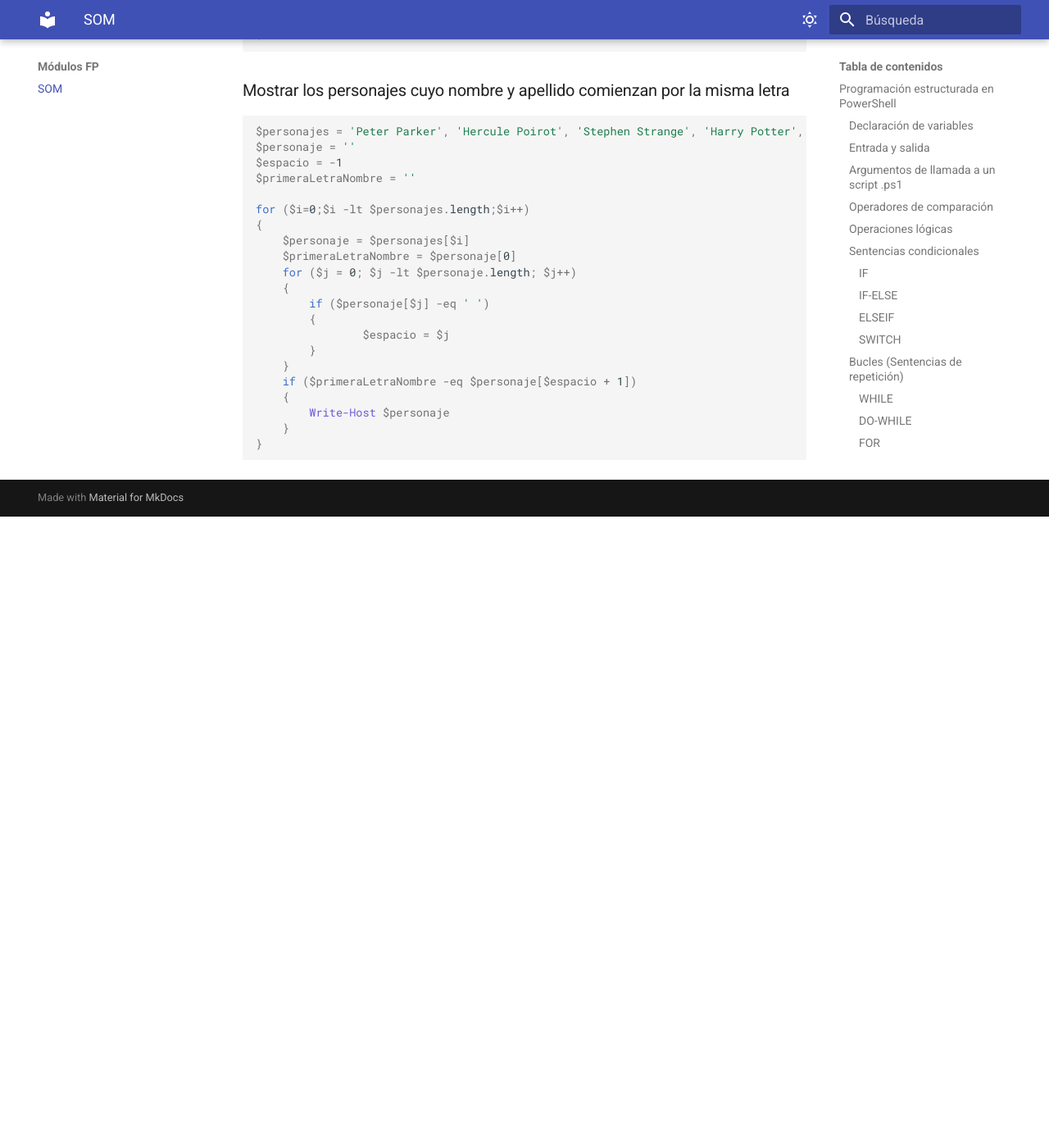
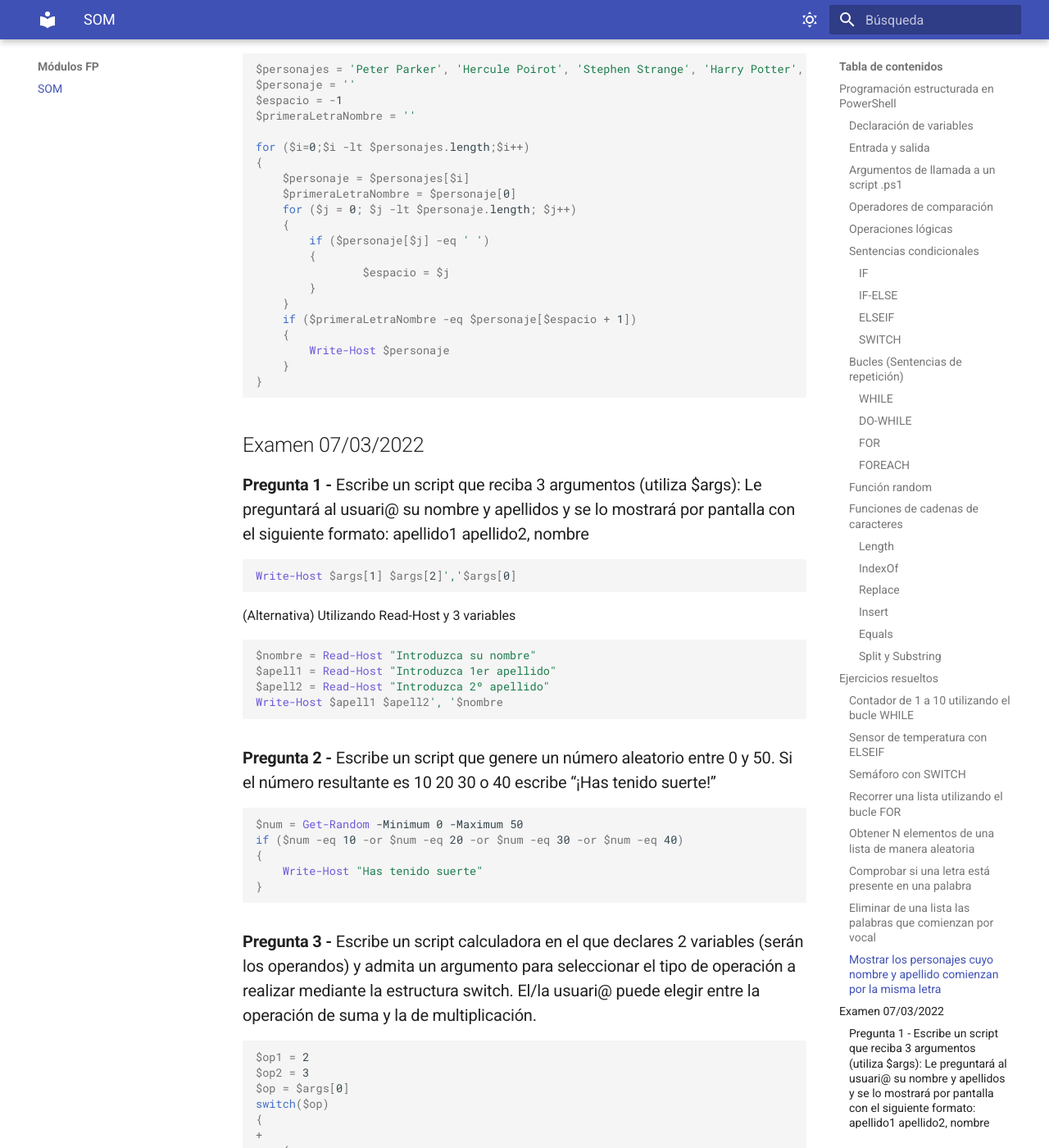
Before and after one commit to fernandoalvarezfp/fernandoalvarezfp.github.io, an MkDocs documentation site: the page built from docs/SOM.md, in a window 1280 px wide and 1400 px high, scrolled down 8804 px. Shown: the whole window at 82% size. Built offline with MkDocs 1.6.1 and Material for MkDocs 9.7.7, drawn with Linux system fonts in a browser that asks for light colours; before the commit the page ends 9434 px from its top, so only the background shows below that; some of the changed text lies outside the part shown.

Commit message:
Update SOM.md

````diff
--- a/docs/SOM.md
+++ b/docs/SOM.md
@@ -388,20 +388,16 @@
 ### Eliminar de una lista las palabras que comienzan por vocal
 ```ps1
 $alumnos = 'Iker', 'Desirée', 'Andrei', 'Pablo', 'Aitor', 'Manuel', 'Mario', 'Daniel', 'Edwar', 'Nicolás'
-$alumno
-$pl=''
-$lista = ''
 for ($i=0; $i -lt $alumnos.length; $i++)
 {
-	$alumno = $alumnos[$i]
-	$pl = $alumno[0]
-	if ($pl -eq 'a' -or $pl -eq 'e' -or $pl -eq 'i' -or $pl -eq 'o' -or $pl -eq 'u')
-	{
-		$alumnos[$i] = '----'
-	}
-	$lista = $lista + $alumno + ' '
+    $alumno = $alumnos[$i]
+    $pl = $alumno[0]
+    if ($pl -eq 'a' -or $pl -eq 'e' -or $pl -eq 'i' -or $pl -eq 'o' -or $pl -eq 'u')
+    {
+        $alumnos[$i] = '----'
+    }
 }
-$lista
+$alumnos
 ```
 
 ### Mostrar los personajes cuyo nombre y apellido comienzan por la misma letra
@@ -428,3 +424,68 @@
 	}
 }
 ```
+
+## Examen 07/03/2022
+
+### **Pregunta 1 -** Escribe un script que reciba 3 argumentos (utiliza $args): Le preguntará al usuari@ su nombre y apellidos y se lo mostrará por pantalla con el siguiente formato: apellido1 apellido2, nombre
+```ps1
+Write-Host $args[1] $args[2]','$args[0]
+```
+(Alternativa) Utilizando Read-Host y 3 variables
+```ps1
+$nombre = Read-Host "Introduzca su nombre"
+$apell1 = Read-Host "Introduzca 1er apellido"
+$apell2 = Read-Host "Introduzca 2º apellido"
+Write-Host $apell1 $apell2', '$nombre
+```
+
+### **Pregunta 2 -** Escribe un script que genere un número aleatorio entre 0 y 50. Si el número resultante es 10 20 30 o 40 escribe “¡Has tenido suerte!”
+```ps1
+$num = Get-Random -Minimum 0 -Maximum 50
+if ($num -eq 10 -or $num -eq 20 -or $num -eq 30 -or $num -eq 40)
+{
+	Write-Host "Has tenido suerte"
+}
+```
+
+### **Pregunta 3 -** Escribe un script calculadora en el que declares 2 variables (serán los operandos) y admita un argumento para seleccionar el tipo de operación a realizar mediante la estructura switch. El/la usuari@ puede elegir entre la operación de suma y la de multiplicación.
+
+``` ps1
+$op1 = 2
+$op2 = 3
+$op = $args[0]
+switch($op)
+{
++
+	{
+		Write-Host ($op1 + $op2)
+		break
+	}
+*
+	{
+		Write-Host ($op1 * $op2)
+		break
+	}
+}
+```
+
+### **Pregunta 4 -** Escribe un script que muestre los números del 15 al 1(orden descendente) mediante un bucle.
+``` ps1
+for ($i = 15;$i -gt 0;$i--)
+{
+	Write-Host $i
+}
+```
+### **Pregunta 5 -** Script que muestre únicamente las palabras en plural (terminan por la letra s) de la siguiente lista:
+casa, aceitunas, verdura, futbolista, pilas, cosas
+``` ps1
+$lista = 'casa', 'aceitunas', 'verdura', 'futbolista', 'pilas', 'cosas'
+for($i = 0; $i -lt $lista.length; $i++)
+{
+	$palabra = $lista[$i]
+	if ($palabra[$palabra.length-1] -eq 's')
+	{
+		Write-Host $palabra
+	}
+}
+```
````
